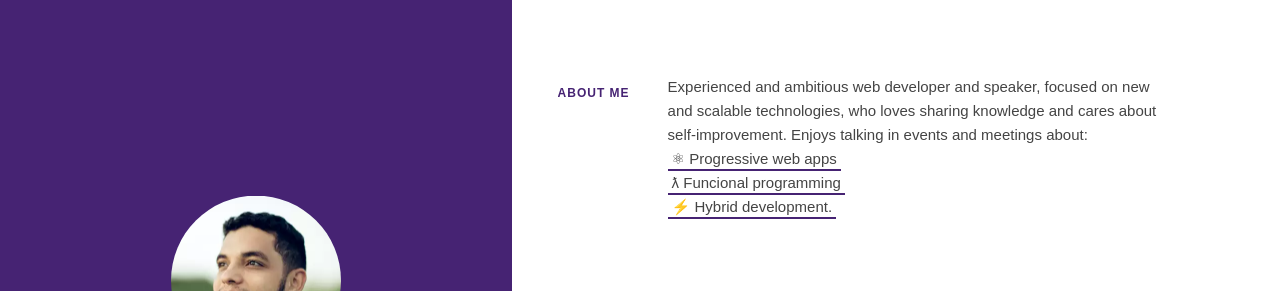
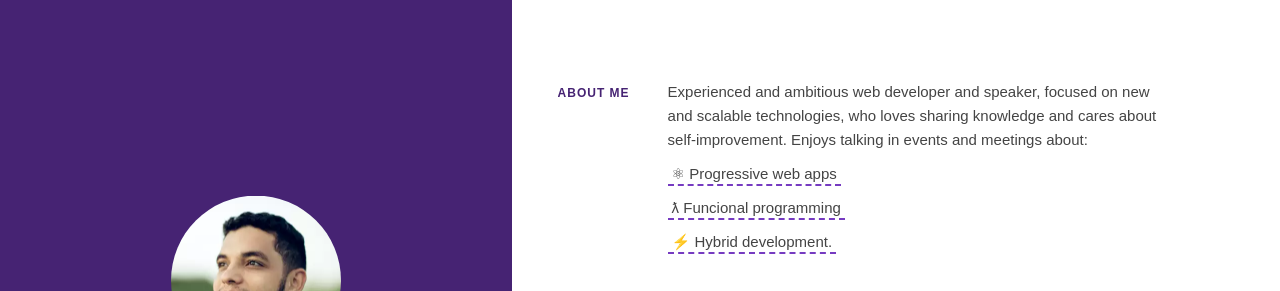
Before and after one commit to vitormalencar/vitormalencar_pwa, a Preact app: page / in a window 1280 px wide. Shown: the top 291 px of the page. Built offline with nearby package versions, Linux system fonts and the light colour scheme.

Commit message:
update about styles

```diff
--- a/src/components/About/style.scss
+++ b/src/components/About/style.scss
@@ -1,16 +1,20 @@
 .main__container-about {
-	a {
-		padding: 0 4px 2px;
-		border-bottom: 2px solid #462373;
-		text-decoration: none;
-		word-wrap: break-word;
-		white-space: initial;
-		transition: background-color 0.3s, border-color 0.3s;
+	.talks {
+		li {
+			margin: 10px 0;
+		}
 
-		&:hover {
-			background-color: #462373;
-			border-color: lighten(#462373, 20%);
-			color: #fff;
+		a {
+			padding: 0 4px 2px;
+			transition: background-color 0.3s, border-color 0.3s;
+			white-space: initial;
+			text-decoration: none;
+			word-wrap: break-word;
+			border-bottom: 2px dashed lighten(#462373, 20%);
+
+			&:hover {
+				color: lighten(#462373, 20%);
+			}
 		}
 	}
 }
@@ -19,5 +23,6 @@
 		float: left;
 		width: 75%;
 		max-width: 500px;
+		margin-top: 20px;
 	}
 }
```
